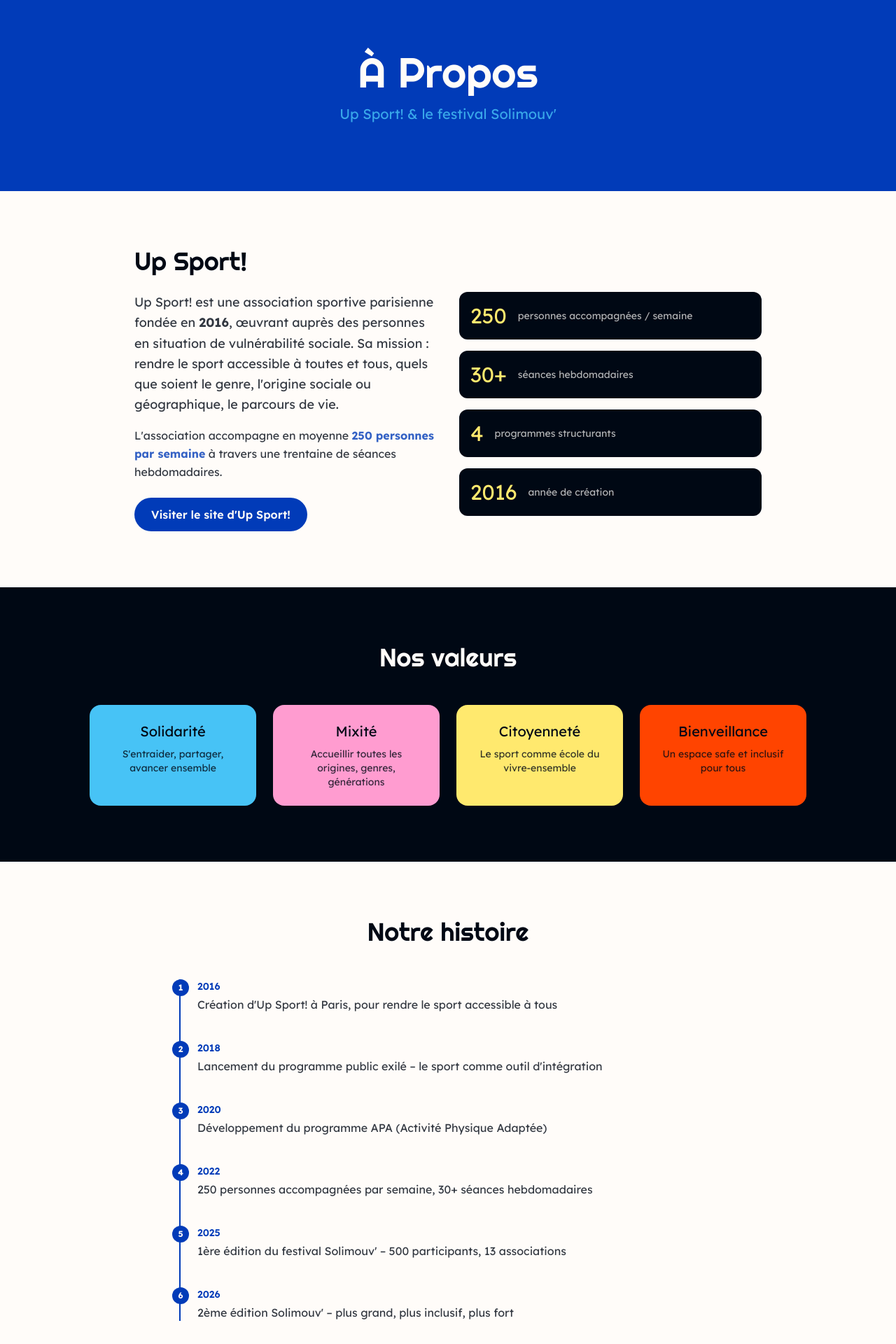
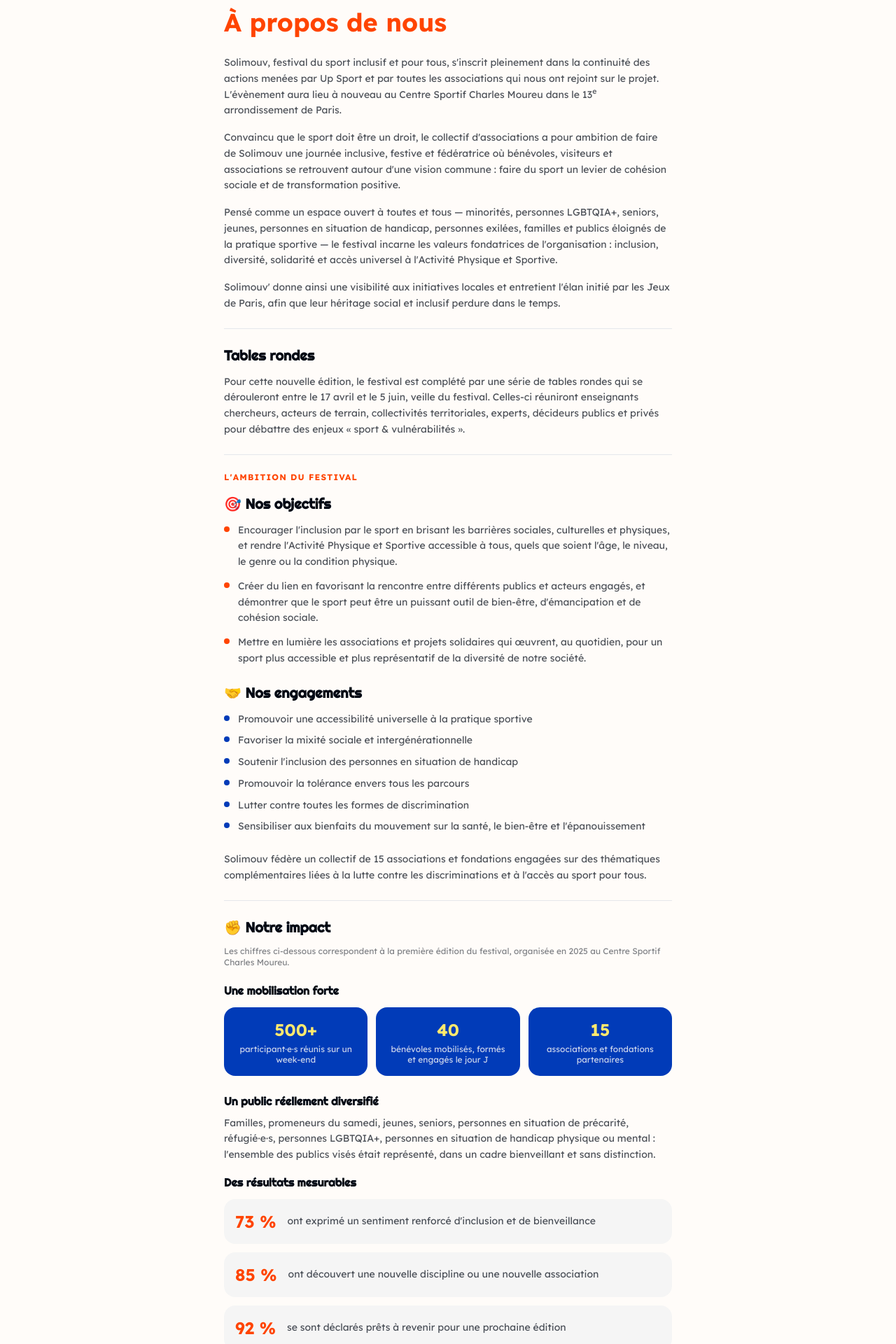
Before and after one commit to MatteoOliveira/HackatonNoCode, a Next.js app: page /a-propos in a window 1280 px wide. Shown: the part 80-2000 px from the top of the page at 70% size. Built offline with nearby package versions, Linux system fonts and the light colour scheme.

Commit message:
feat(integration-apropos): page à propos – titre orange, intro, tables rondes, objectifs/engagements bullets, stats mobilisation bleu/jaune, résultats mesurables orange, note programme

```diff
--- a/src/app/a-propos/page.tsx
+++ b/src/app/a-propos/page.tsx
@@ -1,213 +1,252 @@
 import type { Metadata } from "next";
-import Link from "next/link";
 import Header from "@/components/layout/Header";
 import Footer from "@/components/layout/Footer";
 
 export const metadata: Metadata = {
-  title: "À Propos – Up Sport! & Solimouv'",
+  title: "À propos – Solimouv'",
   description:
-    "Découvrez Up Sport!, association fondée en 2016 qui rend le sport accessible à tous. L'histoire, les valeurs et la vision du festival Solimouv'.",
+    "Solimouv, festival du sport inclusif organisé par Up Sport et ses associations partenaires au Centre Sportif Charles Moureu, Paris 13e.",
 };
 
-const TIMELINE = [
-  { annee: "2016", event: "Création d'Up Sport! à Paris, pour rendre le sport accessible à tous" },
-  { annee: "2018", event: "Lancement du programme public exilé – le sport comme outil d'intégration" },
-  { annee: "2020", event: "Développement du programme APA (Activité Physique Adaptée)" },
-  { annee: "2022", event: "250 personnes accompagnées par semaine, 30+ séances hebdomadaires" },
-  { annee: "2025", event: "1ère édition du festival Solimouv' – 500 participants, 13 associations" },
-  { annee: "2026", event: "2ème édition Solimouv' – plus grand, plus inclusif, plus fort" },
+const OBJECTIFS = [
+  "Encourager l'inclusion par le sport en brisant les barrières sociales, culturelles et physiques, et rendre l'Activité Physique et Sportive accessible à tous, quels que soient l'âge, le niveau, le genre ou la condition physique.",
+  "Créer du lien en favorisant la rencontre entre différents publics et acteurs engagés, et démontrer que le sport peut être un puissant outil de bien-être, d'émancipation et de cohésion sociale.",
+  "Mettre en lumière les associations et projets solidaires qui œuvrent, au quotidien, pour un sport plus accessible et plus représentatif de la diversité de notre société.",
 ];
 
-const VALEURS = [
-  { label: "Solidarité", color: "var(--color-bleu-clair)", description: "S'entraider, partager, avancer ensemble" },
-  { label: "Mixité", color: "var(--color-rose)", description: "Accueillir toutes les origines, genres, générations" },
-  { label: "Citoyenneté", color: "var(--color-jaune)", description: "Le sport comme école du vivre-ensemble" },
-  { label: "Bienveillance", color: "var(--color-orange)", description: "Un espace safe et inclusif pour tous" },
+const ENGAGEMENTS = [
+  "Promouvoir une accessibilité universelle à la pratique sportive",
+  "Favoriser la mixité sociale et intergénérationnelle",
+  "Soutenir l'inclusion des personnes en situation de handicap",
+  "Promouvoir la tolérance envers tous les parcours",
+  "Lutter contre toutes les formes de discrimination",
+  "Sensibiliser aux bienfaits du mouvement sur la santé, le bien-être et l'épanouissement",
 ];
+
+const STATS_MOBILISATION = [
+  { valeur: "500+", label: "participant·e·s réunis sur un week-end" },
+  { valeur: "40",   label: "bénévoles mobilisés, formés et engagés le jour J" },
+  { valeur: "15",   label: "associations et fondations partenaires" },
+];
+
+const STATS_RESULTATS = [
+  { pct: "73 %", label: "ont exprimé un sentiment renforcé d'inclusion et de bienveillance" },
+  { pct: "85 %", label: "ont découvert une nouvelle discipline ou une nouvelle association" },
+  { pct: "92 %", label: "se sont déclarés prêts à revenir pour une prochaine édition" },
+];
+
+/* ── Blocs réutilisables ── */
+function SectionTitle({ children }: { children: React.ReactNode }) {
+  return (
+    <h2
+      className="text-xl font-bold mb-3"
+      style={{ color: "var(--color-noir)" }}
+    >
+      {children}
+    </h2>
+  );
+}
+
+function Paragraph({ children }: { children: React.ReactNode }) {
+  return (
+    <p className="text-sm leading-relaxed mb-4 opacity-70" style={{ color: "var(--color-noir)" }}>
+      {children}
+    </p>
+  );
+}
+
+function Divider() {
+  return <div className="my-6 h-px" style={{ backgroundColor: "#e5e7eb" }} />;
+}
 
 export default function AProposPage() {
   return (
     <>
       <Header />
 
-      <main>
-        {/* Hero */}
-        <section
-          className="py-24 px-4 text-center"
+      <main
+        className="max-w-2xl mx-auto w-full px-4 pt-8 pb-16"
+        style={{ backgroundColor: "var(--color-blanc)" }}
+      >
+        {/* ── Titre ── */}
+        <h1
+          className="text-4xl font-bold leading-tight mb-6"
+          style={{ fontFamily: "var(--font-titre)", color: "var(--color-orange)" }}
+        >
+          À propos de nous
+        </h1>
+
+        {/* ── Intro ── */}
+        <Paragraph>
+          Solimouv, festival du sport inclusif et pour tous, s&apos;inscrit pleinement dans
+          la continuité des actions menées par Up Sport et par toutes les associations qui
+          nous ont rejoint sur le projet. L&apos;évènement aura lieu à nouveau au Centre
+          Sportif Charles Moureu dans le 13<sup>e</sup> arrondissement de Paris.
+        </Paragraph>
+        <Paragraph>
+          Convaincu que le sport doit être un droit, le collectif d&apos;associations a pour
+          ambition de faire de Solimouv une journée inclusive, festive et fédératrice où
+          bénévoles, visiteurs et associations se retrouvent autour d&apos;une vision commune :
+          faire du sport un levier de cohésion sociale et de transformation positive.
+        </Paragraph>
+        <Paragraph>
+          Pensé comme un espace ouvert à toutes et tous — minorités, personnes LGBTQIA+,
+          seniors, jeunes, personnes en situation de handicap, personnes exilées, familles
+          et publics éloignés de la pratique sportive — le festival incarne les valeurs
+          fondatrices de l&apos;organisation : inclusion, diversité, solidarité et accès universel
+          à l&apos;Activité Physique et Sportive.
+        </Paragraph>
+        <Paragraph>
+          Solimouv&apos; donne ainsi une visibilité aux initiatives locales et entretient l&apos;élan
+          initié par les Jeux de Paris, afin que leur héritage social et inclusif perdure
+          dans le temps.
+        </Paragraph>
+
+        <Divider />
+
+        {/* ── Tables rondes ── */}
+        <SectionTitle>Tables rondes</SectionTitle>
+        <Paragraph>
+          Pour cette nouvelle édition, le festival est complété par une série de tables
+          rondes qui se dérouleront entre le 17 avril et le 5 juin, veille du festival.
+          Celles-ci réuniront enseignants chercheurs, acteurs de terrain, collectivités
+          territoriales, experts, décideurs publics et privés pour débattre des enjeux
+          « sport &amp; vulnérabilités ».
+        </Paragraph>
+
+        <Divider />
+
+        {/* ── Ambition ── */}
+        <p
+          className="text-xs font-bold tracking-widest mb-4 uppercase"
+          style={{ color: "var(--color-orange)" }}
+        >
+          L&apos;ambition du festival
+        </p>
+
+        {/* Objectifs */}
+        <SectionTitle>🎯 Nos objectifs</SectionTitle>
+        <ul className="mb-6 space-y-3">
+          {OBJECTIFS.map((obj, i) => (
+            <li key={i} className="flex gap-3">
+              <span
+                className="mt-1.5 w-2 h-2 rounded-full shrink-0"
+                style={{ backgroundColor: "var(--color-orange)" }}
+                aria-hidden="true"
+              />
+              <p className="text-sm leading-relaxed opacity-70" style={{ color: "var(--color-noir)" }}>
+                {obj}
+              </p>
+            </li>
+          ))}
+        </ul>
+
+        {/* Engagements */}
+        <SectionTitle>🤝 Nos engagements</SectionTitle>
+        <ul className="mb-6 space-y-2">
+          {ENGAGEMENTS.map((eng, i) => (
+            <li key={i} className="flex gap-3">
+              <span
+                className="mt-1.5 w-2 h-2 rounded-full shrink-0"
                 style={{ backgroundColor: "var(--color-bleu-fonce)" }}
-          aria-label="À propos d'Up Sport!"
+                aria-hidden="true"
+              />
+              <p className="text-sm leading-relaxed opacity-70" style={{ color: "var(--color-noir)" }}>
+                {eng}
+              </p>
+            </li>
+          ))}
+        </ul>
+
+        <Paragraph>
+          Solimouv fédère un collectif de 15 associations et fondations engagées sur des
+          thématiques complémentaires liées à la lutte contre les discriminations et à
+          l&apos;accès au sport pour tous.
+        </Paragraph>
+
+        <Divider />
+
+        {/* ── Impact ── */}
+        <SectionTitle>✊ Notre impact</SectionTitle>
+        <p className="text-xs opacity-50 mb-5" style={{ color: "var(--color-noir)" }}>
+          Les chiffres ci-dessous correspondent à la première édition du festival, organisée
+          en 2025 au Centre Sportif Charles Moureu.
+        </p>
+
+        {/* Mobilisation */}
+        <h3 className="text-base font-bold mb-3" style={{ color: "var(--color-noir)" }}>
+          Une mobilisation forte
+        </h3>
+        <div className="grid grid-cols-3 gap-3 mb-6">
+          {STATS_MOBILISATION.map((s) => (
+            <div
+              key={s.valeur}
+              className="rounded-2xl p-4 text-center"
+              style={{ backgroundColor: "var(--color-bleu-fonce)" }}
             >
-          <h1 className="text-5xl sm:text-6xl mb-4" style={{ color: "var(--color-blanc)" }}>
-            À Propos
-          </h1>
-          <p className="text-xl max-w-2xl mx-auto opacity-80" style={{ color: "var(--color-bleu-clair)" }}>
-            Up Sport! & le festival Solimouv'
-          </p>
-        </section>
-
-        {/* L'association */}
-        <section className="py-20 px-4" aria-label="L'association Up Sport!">
-          <div className="max-w-4xl mx-auto">
-            <h2 className="text-4xl mb-6" style={{ color: "var(--color-noir)" }}>
-              Up Sport!
-            </h2>
-            <div className="grid md:grid-cols-2 gap-8">
-              <div>
-                <p className="text-lg leading-relaxed opacity-80 mb-4">
-                  Up Sport! est une association sportive parisienne fondée en <strong>2016</strong>,
-                  œuvrant auprès des personnes en situation de vulnérabilité sociale. Sa mission :
-                  rendre le sport accessible à toutes et tous, quels que soient le genre,
-                  l&apos;origine sociale ou géographique, le parcours de vie.
-                </p>
-                <p className="leading-relaxed opacity-80">
-                  L&apos;association accompagne en moyenne{" "}
-                  <strong style={{ color: "var(--color-bleu-fonce)" }}>250 personnes par semaine</strong>{" "}
-                  à travers une trentaine de séances hebdomadaires.
-                </p>
-                <a
-                  href="https://www.unispourlesport.paris/"
-                  target="_blank"
-                  rel="noopener noreferrer"
-                  className="inline-block mt-6 px-6 py-3 rounded-full font-semibold transition-opacity hover:opacity-80"
-                  style={{ backgroundColor: "var(--color-bleu-fonce)", color: "var(--color-blanc)" }}
-                >
-                  Visiter le site d&apos;Up Sport!
-                </a>
-              </div>
-              <div className="space-y-4">
-                {[
-                  { label: "250", sublabel: "personnes accompagnées / semaine" },
-                  { label: "30+", sublabel: "séances hebdomadaires" },
-                  { label: "4", sublabel: "programmes structurants" },
-                  { label: "2016", sublabel: "année de création" },
-                ].map((s) => (
-                  <div
-                    key={s.sublabel}
-                    className="flex items-center gap-4 p-4 rounded-xl"
-                    style={{ backgroundColor: "var(--color-noir)" }}
-                  >
-                    <span
-                      className="text-3xl"
+              <p
+                className="text-2xl font-bold mb-1"
                 style={{ fontFamily: "var(--font-titre)", color: "var(--color-jaune)" }}
               >
-                      {s.label}
-                    </span>
-                    <span className="text-sm opacity-70" style={{ color: "var(--color-blanc)" }}>
-                      {s.sublabel}
-                    </span>
-                  </div>
-                ))}
-              </div>
-            </div>
-          </div>
-        </section>
-
-        {/* Valeurs */}
-        <section
-          className="py-20 px-4"
-          style={{ backgroundColor: "var(--color-noir)" }}
-          aria-label="Nos valeurs"
-        >
-          <div className="max-w-5xl mx-auto">
-            <h2 className="text-4xl text-center mb-12" style={{ color: "var(--color-blanc)" }}>
-              Nos valeurs
-            </h2>
-            <div className="grid grid-cols-2 md:grid-cols-4 gap-6">
-              {VALEURS.map((v) => (
-                <div
-                  key={v.label}
-                  className="p-6 rounded-2xl text-center"
-                  style={{ backgroundColor: v.color }}
-                >
-                  <h3
-                    className="text-xl mb-2"
-                    style={{ color: "var(--color-noir)", fontFamily: "var(--font-titre)" }}
-                  >
-                    {v.label}
-                  </h3>
-                  <p className="text-sm opacity-80" style={{ color: "var(--color-noir)" }}>
-                    {v.description}
+                {s.valeur}
               </p>
-                </div>
-              ))}
-            </div>
-          </div>
-        </section>
-
-        {/* Chronologie */}
-        <section className="py-20 px-4" aria-label="Chronologie de l'association">
-          <div className="max-w-3xl mx-auto">
-            <h2 className="text-4xl mb-12 text-center" style={{ color: "var(--color-noir)" }}>
-              Notre histoire
-            </h2>
-            <ol className="relative border-l-2" style={{ borderColor: "var(--color-bleu-fonce)" }}>
-              {TIMELINE.map((item, i) => (
-                <li key={i} className="mb-10 ml-6">
-                  <span
-                    className="absolute -left-3 flex h-6 w-6 items-center justify-center rounded-full text-xs font-bold"
-                    style={{
-                      backgroundColor: "var(--color-bleu-fonce)",
-                      color: "var(--color-blanc)",
-                    }}
-                  >
-                    {i + 1}
-                  </span>
-                  <time
-                    className="block text-sm font-semibold mb-1"
-                    style={{ color: "var(--color-bleu-fonce)" }}
-                  >
-                    {item.annee}
-                  </time>
-                  <p className="opacity-80">{item.event}</p>
-                </li>
-              ))}
-            </ol>
-          </div>
-        </section>
-
-        {/* Solimouv festival */}
-        <section
-          className="py-20 px-4"
-          style={{ backgroundColor: "var(--color-bleu-fonce)" }}
-          aria-label="Le festival Solimouv'"
-        >
-          <div className="max-w-4xl mx-auto text-center">
-            <h2 className="text-4xl mb-6" style={{ color: "var(--color-blanc)" }}>
-              Le festival Solimouv&apos;
-            </h2>
-            <p className="text-lg leading-relaxed opacity-80 mb-8 max-w-2xl mx-auto" style={{ color: "var(--color-blanc)" }}>
-              Solimouv&apos; est le festival du sport pour tous, organisé par Up Sport! et un collectif
-              d&apos;associations parisiennes. La 1ère édition (12 juillet 2025, Centre Sportif Charles Moureu)
-              a rassemblé plus de 500 participants, 13 associations partenaires et une quarantaine de bénévoles.
-            </p>
-            <div className="grid grid-cols-3 gap-6 mb-10">
-              {[
-                { pct: "92%", label: "souhaitent revenir" },
-                { pct: "85%", label: "ont découvert de nouvelles asso" },
-                { pct: "78%", label: "sentiment d'inclusion renforcé" },
-              ].map((s) => (
-                <div key={s.label}>
-                  <p
-                    className="text-4xl mb-1"
-                    style={{ fontFamily: "var(--font-titre)", color: "var(--color-jaune)" }}
-                  >
-                    {s.pct}
-                  </p>
-                  <p className="text-sm opacity-70" style={{ color: "var(--color-blanc)" }}>
+              <p className="text-xs leading-tight opacity-80" style={{ color: "var(--color-blanc)" }}>
                 {s.label}
               </p>
             </div>
           ))}
         </div>
-            <Link
-              href="/programme"
-              className="inline-block px-8 py-4 rounded-full font-semibold transition-opacity hover:opacity-90"
-              style={{ backgroundColor: "var(--color-orange)", color: "var(--color-blanc)" }}
+
+        {/* Public diversifié */}
+        <h3 className="text-base font-bold mb-2" style={{ color: "var(--color-noir)" }}>
+          Un public réellement diversifié
+        </h3>
+        <Paragraph>
+          Familles, promeneurs du samedi, jeunes, seniors, personnes en situation de
+          précarité, réfugié·e·s, personnes LGBTQIA+, personnes en situation de handicap
+          physique ou mental : l&apos;ensemble des publics visés était représenté, dans un cadre
+          bienveillant et sans distinction.
+        </Paragraph>
+
+        {/* Résultats mesurables */}
+        <h3 className="text-base font-bold mb-3" style={{ color: "var(--color-noir)" }}>
+          Des résultats mesurables
+        </h3>
+        <div className="space-y-3 mb-6">
+          {STATS_RESULTATS.map((s) => (
+            <div
+              key={s.pct}
+              className="flex items-center gap-4 p-4 rounded-2xl"
+              style={{ backgroundColor: "#f5f5f5" }}
             >
-              Voir le programme 2026
-            </Link>
+              <span
+                className="text-2xl font-bold shrink-0"
+                style={{ fontFamily: "var(--font-titre)", color: "var(--color-orange)" }}
+              >
+                {s.pct}
+              </span>
+              <p className="text-sm leading-snug opacity-70" style={{ color: "var(--color-noir)" }}>
+                {s.label}
+              </p>
             </div>
-        </section>
+          ))}
+        </div>
+
+        <Paragraph>
+          Ces résultats confirment que Solimouv répond à un besoin réel : créer un espace
+          où la pratique sportive devient un vecteur de rencontre, de visibilité et de
+          transformation sociale.
+        </Paragraph>
+
+        {/* Note programme */}
+        <div
+          className="rounded-2xl p-4 text-center"
+          style={{ backgroundColor: "var(--color-jaune)" }}
+        >
+          <p className="text-sm font-semibold" style={{ color: "var(--color-noir)" }}>
+            🎉 Le planning des activités sportives sera accessible prochainement !
+          </p>
+        </div>
       </main>
 
       <Footer />
```
Lines whose indentation alone changed are shown as unchanged.
